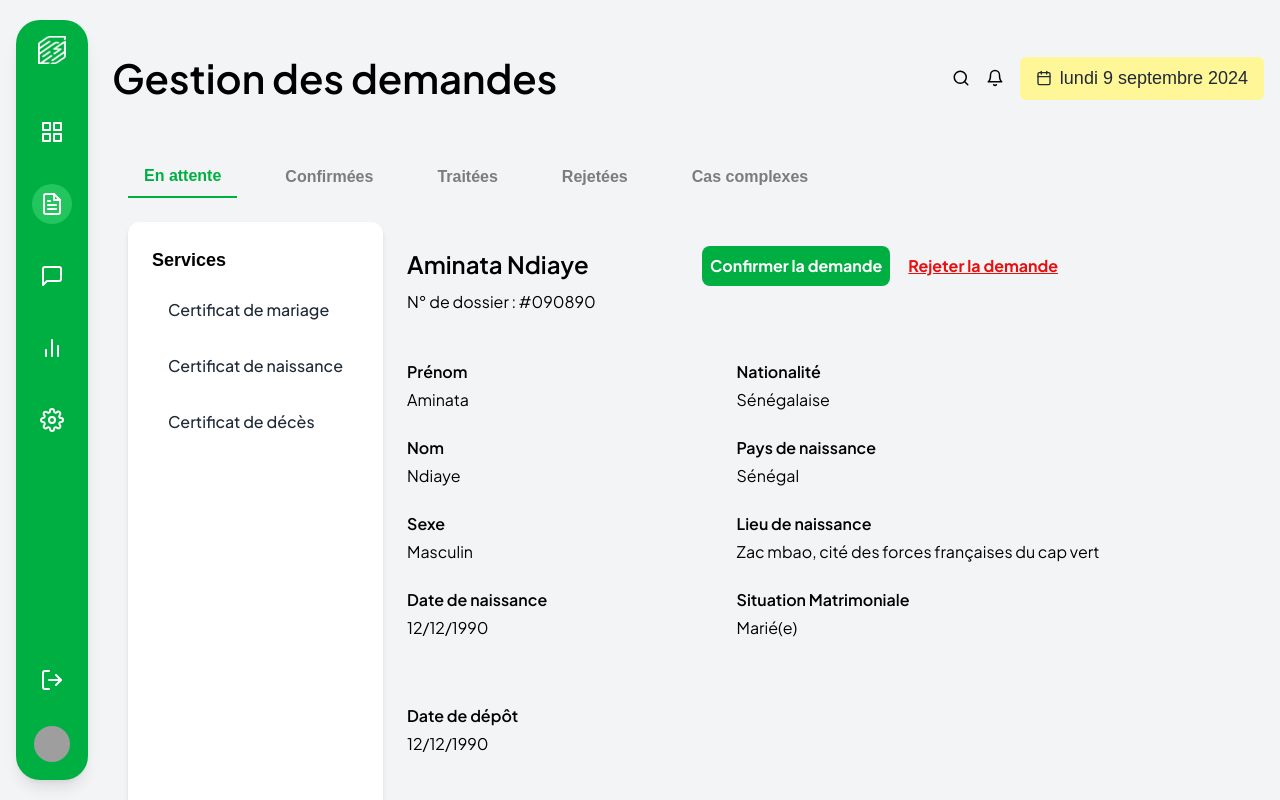
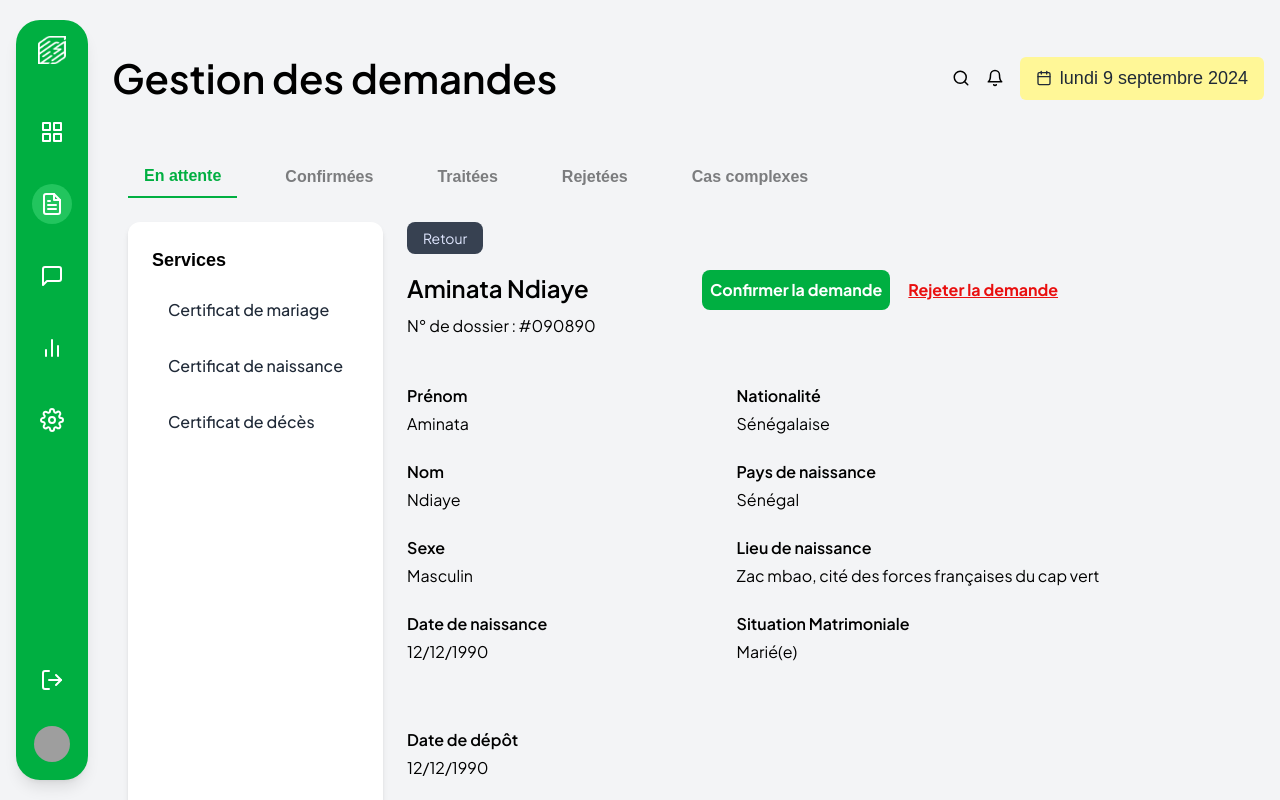
Before and after one commit to Black221/samakaayit-front-office, a React (Vite) app: page /demandes/details/1 in a window 1280 px wide. Shown: the top 800 px of the page. Built offline with nearby package versions, Linux system fonts and the light colour scheme; grey boxes are pictures that could not be loaded.

Commit message:
Add goback button to detail page

```diff
--- a/src/app/gestion_demandes/Layout.tsx
+++ b/src/app/gestion_demandes/Layout.tsx
@@ -9,7 +9,7 @@ const Layout = () => {
 
       <div className="flex flex-1">
         <ServiceSelection />
-        <div className="flex-1 p-6">
+        <div className="flex-1 px-6">
           <Outlet />
         </div>
       </div>
--- a/src/app/gestion_demandes/certificat_de_mariage/details_demandes/Page.tsx
+++ b/src/app/gestion_demandes/certificat_de_mariage/details_demandes/Page.tsx
@@ -1,4 +1,5 @@
-import DetailDemande from "../../../../components/Demandes/DetailDemande"
+import DetailDemande from "../../../../components/demandes/DetailDemande"
+import {useNavigate} from "react-router-dom";
 
 const details = {
     "prenom": "Aminata",
@@ -21,10 +22,20 @@ const details = {
 
 
 export default function Details() {
-
+  const navigate = useNavigate();
 
   return (
     <div>
+      {/* Go back to the list of demands */}
+      <button
+        className="h-8 px-4 mb-4 text-sm text-indigo-100 transition-colors duration-150 bg-gray-700 rounded-lg focus:shadow-outline hover:bg-gray-800"
+        type="button"
+        onClick={() => {navigate(-1);}}
+      >
+        Retour
+      </button>
+
+      {/* Display the details of the demand */}
       <DetailDemande
         prenom={details.prenom}
         nom={details.nom}
--- a/src/app/gestion_demandes/certificat_de_mariage/liste_demandes/Page.tsx
+++ b/src/app/gestion_demandes/certificat_de_mariage/liste_demandes/Page.tsx
@@ -1,5 +1,5 @@
 import { useLocation, useNavigate} from "react-router-dom";
-import ListDemande from "../../../../components/Demandes/ListDemande";
+import ListDemande from "../../../../components/demandes/ListDemande";
 
 const demandes = [
   {
--- a/src/components/demandes/DemandeItem.tsx
+++ b/src/components/demandes/DemandeItem.tsx
@@ -1,4 +1,3 @@
-import { useLocation } from "react-router-dom";
 import idCard from "../../assets/id-card.png";
 
 interface DemandeItemProps {
@@ -19,7 +18,6 @@ const STATUS_COLOR: {[key: string]: string} = {
 
 const DemandeItem = ({ name, date, numDossier, status, onPress }: DemandeItemProps) => {
 
-  // const location = useLocation();
 
   return (
     <button onClick={onPress} className="flex w-full flex-row items-center py-[10px] cursor-pointer">
--- a/src/components/demandes/ListDemande.tsx
+++ b/src/components/demandes/ListDemande.tsx
@@ -1,4 +1,4 @@
-import DemandeItem from './DemandeItem'
+import DemandeItem from "./DemandeItem";
 
 export default function ListDemande({ demandes, onPress } : {demandes:any, onPress:React.MouseEventHandler<HTMLButtonElement> | undefined}) {
   return (
```
